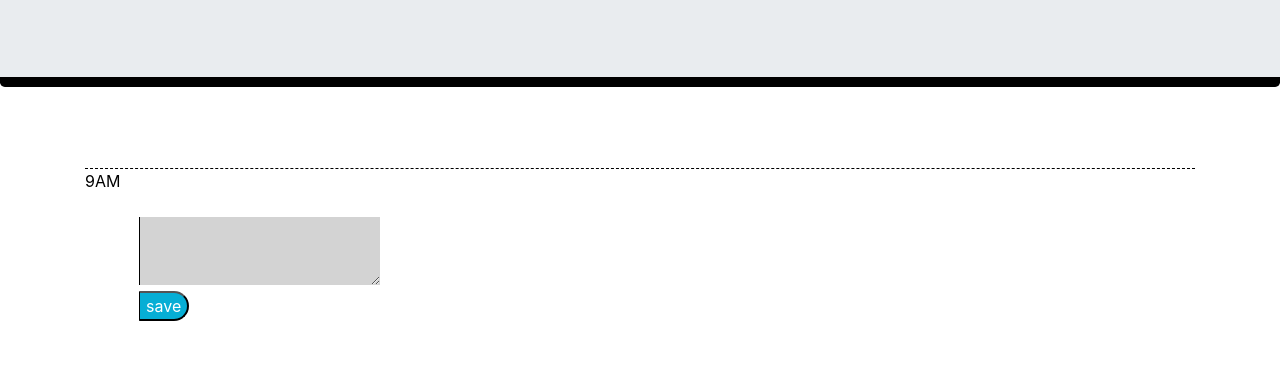
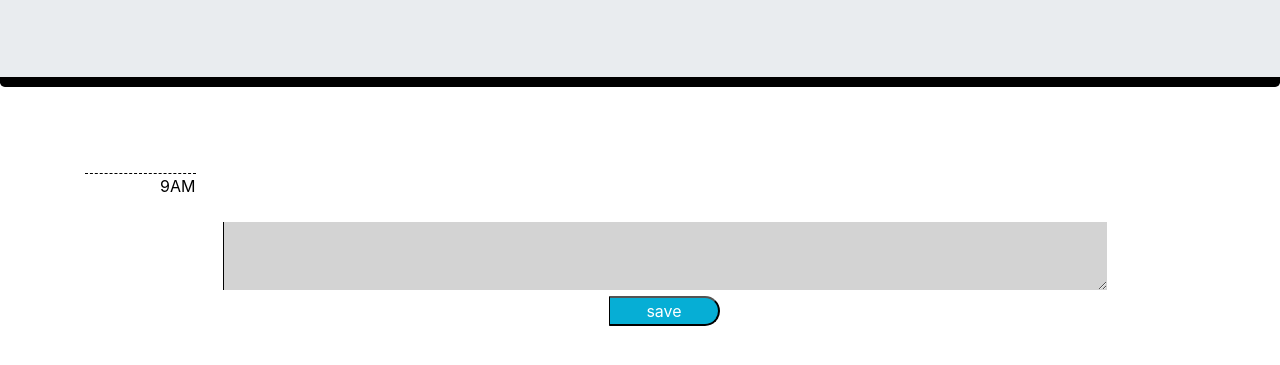
Before and after one commit to imanid-code/WorkDay-Scheduler, a plain HTML site: page index.html in a window 1280 px wide. Shown: the part 191-556 px from the top of the page. Drawn offline with nearby package versions, Linux system fonts and the light colour scheme.

Commit message:
moment,script

```diff
--- a/index.html
+++ b/index.html
@@ -34,8 +34,10 @@
 
       <p id="currentDay" class="lead"></p>
     </header>
+
     <div class="container">
       <!-- Timeblocks go here -->
+      <div class="time-block">
       <div class="row">
         <div class="col-md-12 content">
             <div class="hour">9AM</div>
@@ -43,7 +45,7 @@
             <button class="saveBtn">save</button>
 
         </div>
-
+    </div>
       </div>
     </div>
 
--- a/style.css
+++ b/style.css
@@ -2,6 +2,7 @@ body {
     font-family: 'Open Sans', sans-serif;
     font-size: 16px;
     line-height: 1;
+
   }
 
   textarea{
@@ -11,6 +12,7 @@ body {
     color: #000000;
     border-left: 1px solid black;
     padding: 10px;
+    width: 80%;
   }
 
   .jumbotron {
@@ -28,6 +30,8 @@ body {
   .time-block{
     text-align: center;
     border-radius: 15px;
+    padding-right: 5px;
+    padding-top: 5px;
   }
 
   .row {
@@ -40,6 +44,9 @@ body {
     background-color: #ffffff;
     color: #000000;
     border-top: 1px dashed #000000;
+    width: 10%;
+    display: flex;
+    justify-content: flex-end;
   }
 
   .past {
@@ -63,9 +70,14 @@ body {
     border-bottom-right-radius: 15px;
     background-color: #06AED5;
     color: white;
+    width: 10%
   }
 
   .saveBtn i:hover {
     font-size: 20px;
     transition: all .3s ease-in-out;
   }
+
+  .save-block{
+      margin: 0;
+  }
```
Also changed, not shown: moment.js (added), script.js (added).
